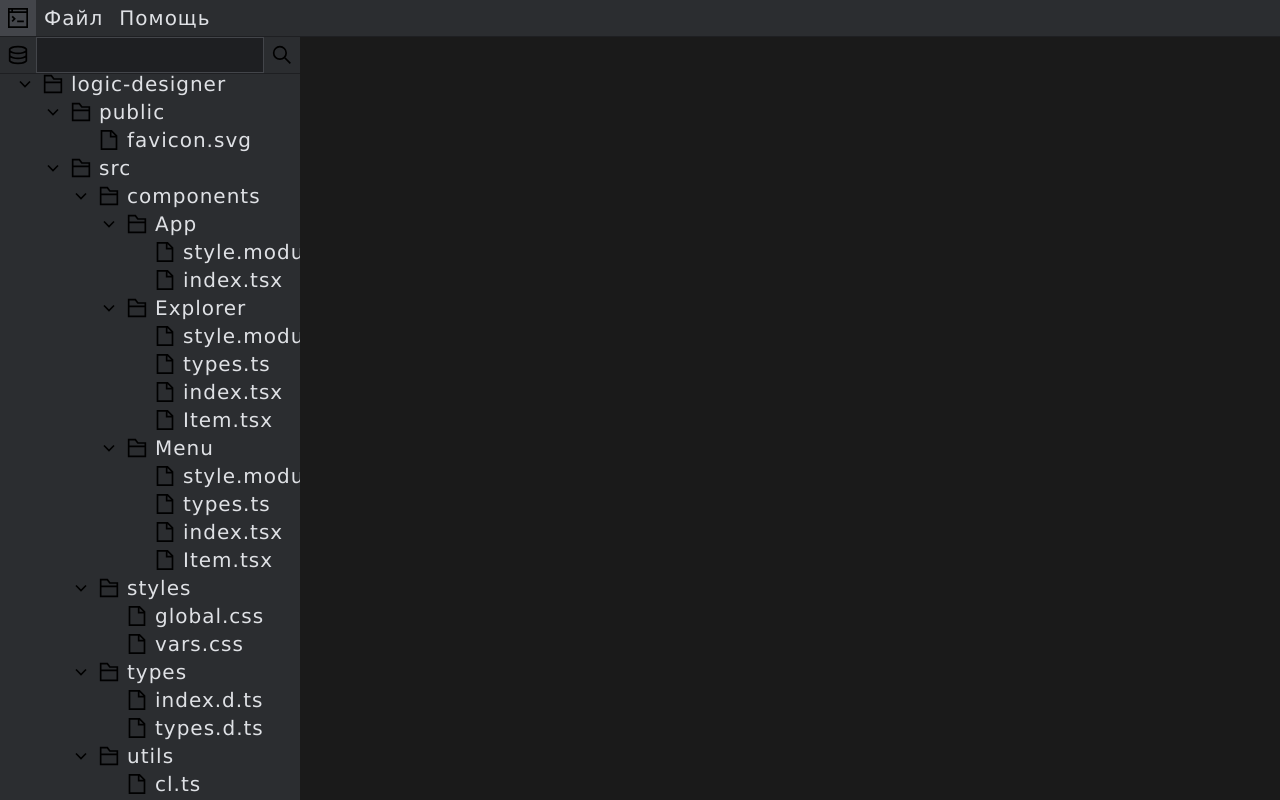
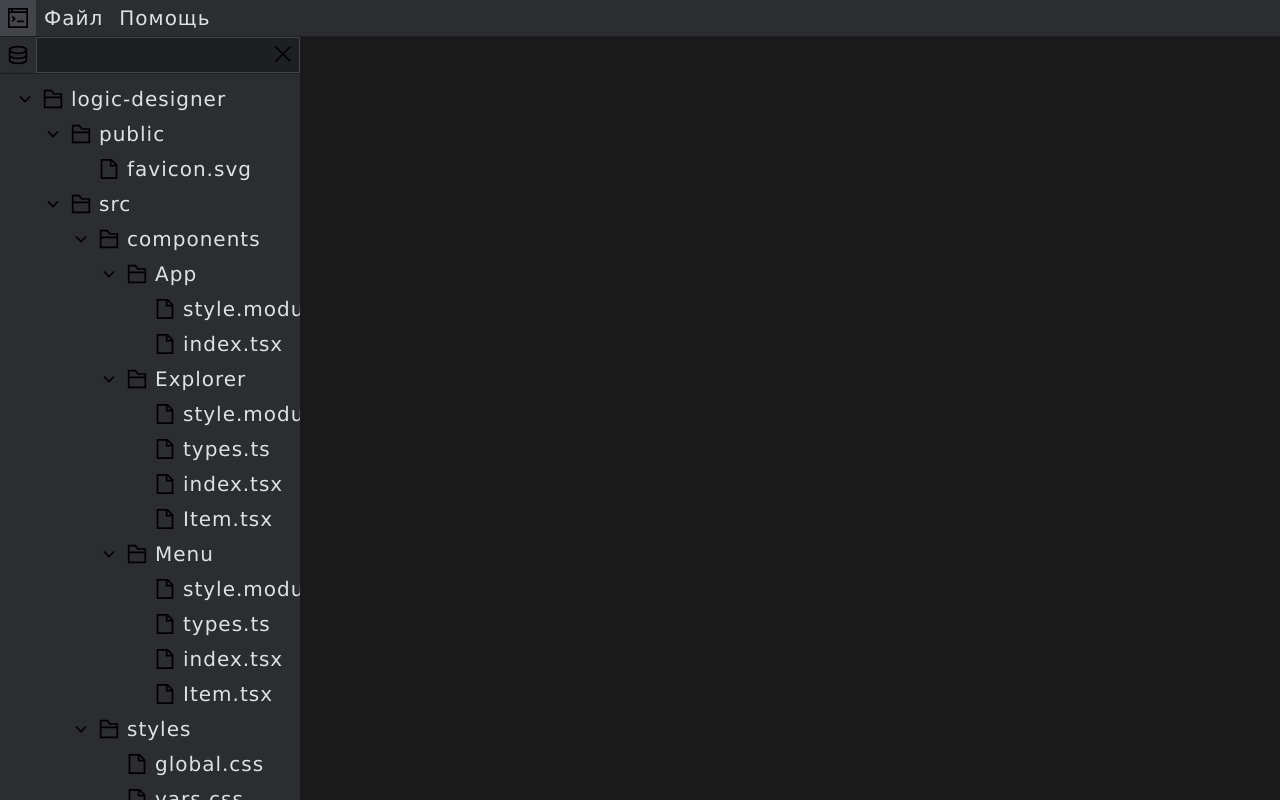
Before and after one commit to Pinkierar/logic-designer, a React (Vite) app: page / in a window 1280 px wide. Both pictures are taken after a click on the button 54 px from the left and 55 px from the top of the page. Built offline with nearby package versions, Linux system fonts and the light colour scheme.

Commit message:
Доработаны стили

```diff
--- a/src/components/App/index.tsx
+++ b/src/components/App/index.tsx
@@ -16,7 +16,7 @@ export const App = () => {
 
   return (
     <div className={style.base}>
-      <Menu>
+      <Menu className={style.menu}>
         {[
           {
             label: GrCli,
@@ -67,7 +67,7 @@ export const App = () => {
         ]}
       </Menu>
       <div className={style.content}>
-        <Explorer>
+        <Explorer className={style.explorer}>
           {explorer}
         </Explorer>
         <View className={style.view}></View>
--- a/src/components/App/style.module.scss
+++ b/src/components/App/style.module.scss
@@ -16,12 +16,21 @@
     background-color: var(--color-theme-dark);
 }
 
+.menu {
+    width: 100%;
+}
+
 .content {
     flex-grow: 1;
     width: 100%;
     display: flex;
 }
 
+.explorer {
+    height: 100%;
+}
+
 .view {
+    height: 100%;
     flex-grow: 1;
 }
--- a/src/components/Explorer/index.tsx
+++ b/src/components/Explorer/index.tsx
@@ -10,7 +10,7 @@ import {
   useRef,
   useState,
 } from 'react';
-import {GrSearch, GrStorage} from 'react-icons/gr';
+import {GrClose, GrSearch, GrStorage} from 'react-icons/gr';
 import {ExplorerItem} from './Item';
 import style from './style.module.scss';
 import {Item} from './types';
@@ -111,10 +111,15 @@ export const Explorer = memo<ExplorerProps>(props => {
               onBlur={searchBlurHandler}
               onInput={searchingHandler}
               value={search}
+              name={'search'}
               ref={inputRef}
             />
             <button onClick={searchClickHandler}>
-              <GrSearch/>
+              {searching ? (
+                <GrClose/>
+              ) : (
+                <GrSearch/>
+              )}
             </button>
           </div>
         )}
--- a/src/components/Explorer/style.module.scss
+++ b/src/components/Explorer/style.module.scss
@@ -3,11 +3,11 @@
   display: flex;
   flex-direction: column;
   width: fit-content;
-  height: 100%;
   background-color: var(--background);
 
   --background: var(--color-theme-soft);
-  --transition: var();
+  --column-gap: var(--interval-small);
+  --row-gap: var(--interval-base);
 }
 
 .tools {
@@ -23,22 +23,30 @@
 
 .search {
   display: flex;
+  align-items: stretch;
   flex-grow: 1;
 
   & > input {
     flex-grow: 1;
     border: solid var(--interval-minimum) var(--color-theme-light);
+    border-right: none;
     background-color: var(--color-theme-hard);
   }
 
   & > button {
     display: flex;
     padding: var(--interval-small);
-    cursor: text;
   }
 
   &:not(.searching) > input {
     display: none;
+  }
+
+  &.searching > button {
+    border: solid var(--interval-minimum) var(--color-theme-light);
+    border-left: none;
+    background-color: var(--color-theme-hard);
+    padding: calc(var(--interval-small) - var(--interval-minimum) * 2);
   }
 }
 
@@ -50,7 +58,7 @@
 
   & > .content {
     position: absolute;
-    padding: 0 var(--interval-base);
+    padding: var(--interval-base);
   }
 
   &:not(.dragging) {
@@ -61,7 +69,8 @@
 .folder {
   display: flex;
   flex-direction: column;
-  gap: var(--interval-small);
+  column-gap: var(--column-gap);
+  row-gap: var(--row-gap);
 
   & > ul {
     padding-left: calc(var(--interval-small) + 1em);
@@ -74,19 +83,22 @@
 
 .label {
   display: flex;
-  gap: var(--interval-small);
+  column-gap: var(--column-gap);
+  row-gap: var(--row-gap);
 }
 
 .content {
   display: flex;
   flex-direction: column;
-  gap: var(--interval-small);
+  column-gap: var(--column-gap);
+  row-gap: var(--row-gap);
 }
 
 .file {
   display: flex;
   padding-left: calc(var(--interval-small) + 1em);
-  gap: var(--interval-small);
+  column-gap: var(--column-gap);
+  row-gap: var(--row-gap);
 }
 
 .searched {
--- a/src/components/Menu/style.module.scss
+++ b/src/components/Menu/style.module.scss
@@ -1,5 +1,11 @@
+.command,
+.label {
+  display: flex;
+  padding: var(--interval-small);
+  text-align: left;
+}
+
 .menu {
-  width: 100%;
   white-space: nowrap;
   border-bottom: solid var(--interval-minimum) var(--color-theme-hard);
   background-color: var(--background);
@@ -27,6 +33,11 @@
       & .list {
         top: calc(var(--interval-minimum) * -1);
         left: 100%;
+
+        & .command,
+        & .label {
+          padding: calc(var(--interval-small) - var(--interval-minimum) / 2);
+        }
       }
     }
   }
@@ -58,10 +69,3 @@
 .label {
   justify-content: space-between;
 }
-
-.command,
-.label {
-  display: flex;
-  padding: var(--interval-small);
-  text-align: left;
-}
--- a/src/components/View/index.tsx
+++ b/src/components/View/index.tsx
@@ -10,19 +10,11 @@ type ViewProps =
   Omit<HTMLAttributes<HTMLElement>, keyof ViewPropsMin>
   & ViewPropsMin;
 
-export const View = forwardRef<HTMLCanvasElement, ViewProps>((props, ref) => {
+export const View = memo<ViewProps>((props) => {
   const {
     className,
     ...otherProps
   } = props;
-
-  if (ref) {
-    if (typeof ref === 'function') {
-      ref(null)
-    } else {
-      ref.current
-    }
-  }
 
   return (
     <div className={cl(style.view, className)} {...otherProps}>
--- a/src/components/View/style.module.scss
+++ b/src/components/View/style.module.scss
@@ -1,4 +1,3 @@
 .view {
-    height: 100%;
     background-color: var(--color-theme-dark);
 }
--- a/src/styles/global.scss
+++ b/src/styles/global.scss
@@ -1,74 +1,61 @@
 * {
+  font-family: inherit;
+  font-size: inherit;
+  line-height: inherit;
+  box-sizing: border-box;
   margin: 0;
   padding: 0;
-    box-sizing: border-box;
+  cursor: inherit;
+  user-select: inherit;
+  letter-spacing: inherit;
   color: inherit;
-    letter-spacing: inherit;
-    line-height: inherit;
-    cursor: inherit;
-    font-size: inherit;
-    font-family: inherit;
-    user-select: inherit;
-    background: none;
   border: none;
   border-radius: 0;
   outline: none;
-}
+  background: none;
+  scrollbar-width: thin;
+  scrollbar-color: #FFF2 #FFF1;
 
-*,
-*::before,
-*::after {
+  &,
+  &::before,
+  &::after {
     accent-color: var(--color-theme-white);
   }
 
-
-/* Скроллбары */
-
-* {
-    scrollbar-width: thin;
-    scrollbar-color: #FFF2 #FFF1;
+  &::-webkit-scrollbar {
+    width: 10px;
+    height: 10px;
   }
 
-*::-webkit-scrollbar {
-    height: 10px;
-    width: 10px;
-}
-
-*::-webkit-scrollbar-thumb {
+  &::-webkit-scrollbar-thumb {
     background-color: #FFF2;
   }
 
-*::-webkit-scrollbar-track {
+  &::-webkit-scrollbar-track {
     background-color: #FFF0;
   }
 
-*::-webkit-scrollbar-track:hover {
+  &::-webkit-scrollbar-track:hover {
     background-color: #FFF1;
   }
 
-*::-webkit-scrollbar-corner {
+  &::-webkit-scrollbar-corner {
     background-color: transparent;
   }
-
-
-/* Root */
+}
 
 html,
 body,
 #root {
-    width: 100%;
-    height: 100%;
-
   display: flex;
+  align-items: center;
   flex-direction: column;
   justify-content: center;
-    align-items: center;
-
+  width: 100%;
+  min-width: 300px;
+  height: 100%;
   background-color: var(--color-theme-dark);
 }
-
-
-/* Теги */
 
 ol,
 ul {
@@ -77,19 +64,19 @@ ul {
 
 button {
   display: flex;
-
   cursor: pointer;
 }
 
 input {
   width: 0;
+  cursor: text;
 
-    cursor: text;
-}
-
-input[type='search']::-webkit-search-decoration,
-input[type='search']::-webkit-search-cancel-button,
-input[type='search']::-webkit-search-results-button,
-input[type='search']::-webkit-search-results-decoration {
+  &[type='search'] {
+    &::-webkit-search-decoration,
+    &::-webkit-search-cancel-button,
+    &::-webkit-search-results-button,
+    &::-webkit-search-results-decoration {
       display: none;
     }
+  }
+}
```
Lines whose indentation alone changed are shown as unchanged.
